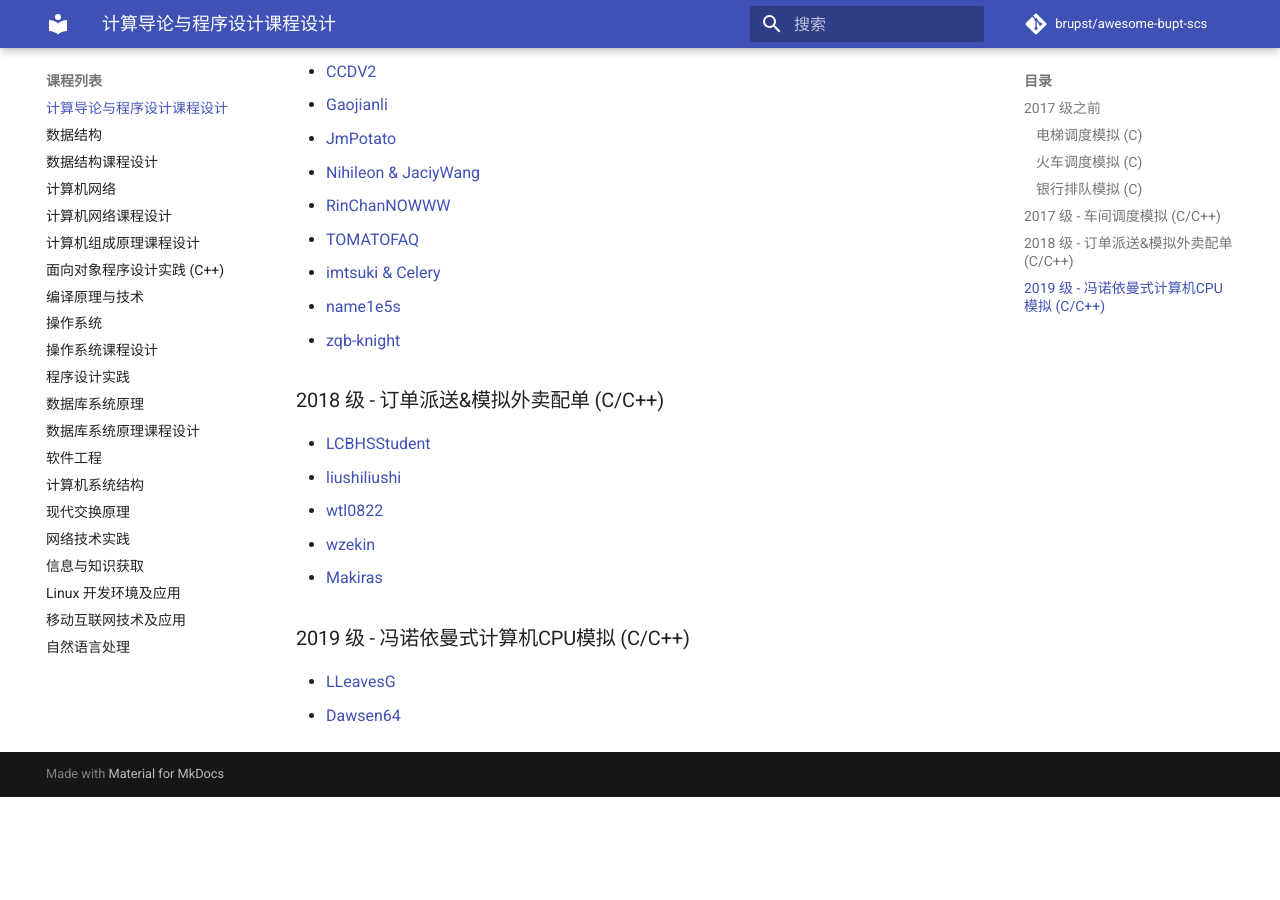
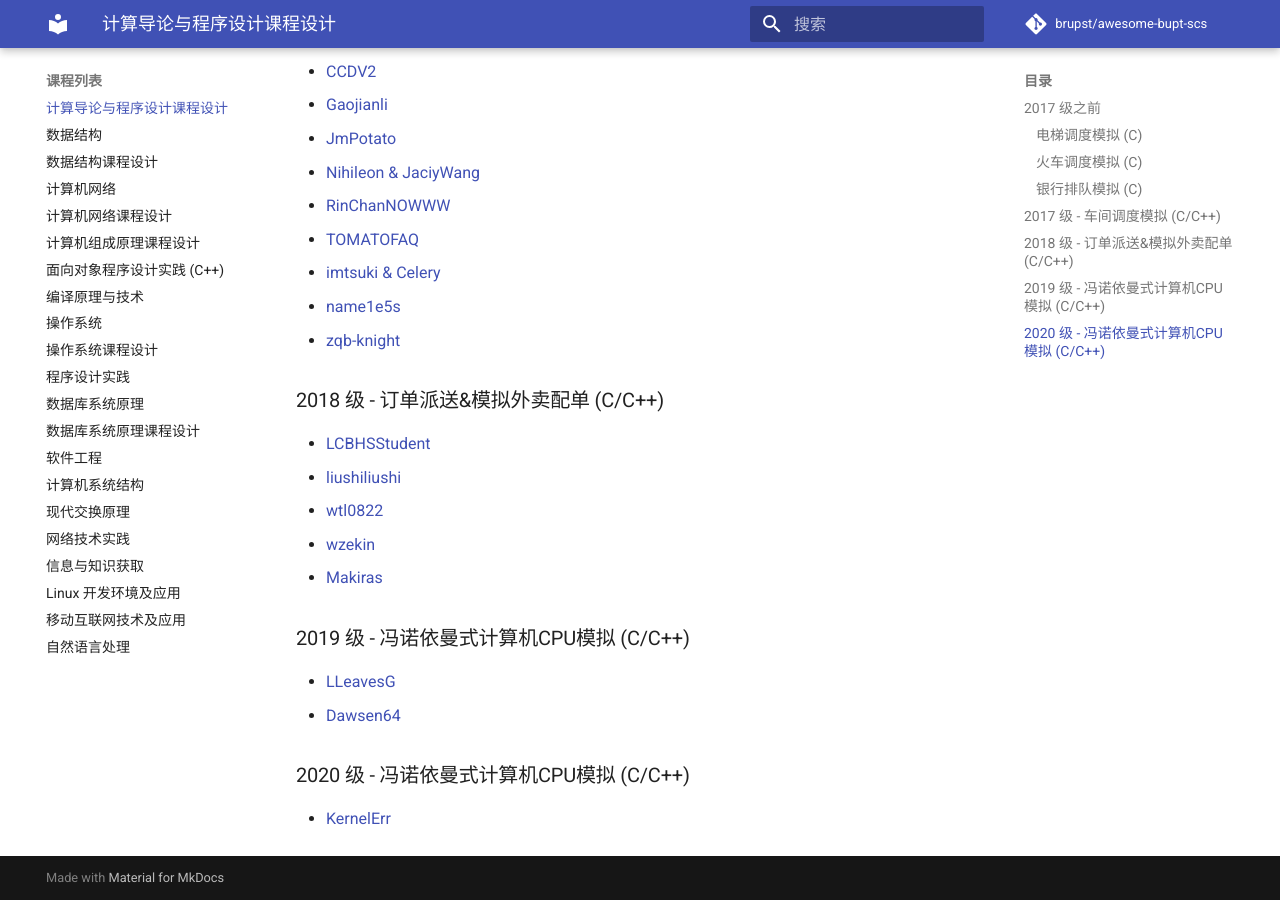
Before and after one commit to brupst/awesome-bupt-scs, an MkDocs documentation site: the page built from projects/Introduction-to-Computing-and-Foundation-of-Programming.md, in a window 1280 px wide and 900 px high, scrolled down 560 px. Built offline with MkDocs 1.6.1 and Material for MkDocs 9.7.7, drawn with Linux system fonts in a browser that asks for light colours; comment, search, counter and statistics services are not loaded; before the commit the page ends 1357 px from its top, so only the background shows below that.

Commit message:
Add KernelErr's IoC & FoP homework (#29)
This is homework of Introduction to Computing and Foundation of Programming in 2021. Do not copy.

```diff
--- a/projects/Introduction-to-Computing-and-Foundation-of-Programming.md
+++ b/projects/Introduction-to-Computing-and-Foundation-of-Programming.md
@@ -39,3 +39,7 @@
 
 * [LLeavesG](https://github.com/LLeavesG/BUPT-von-Neumann-CPUsimulation)
 * [Dawsen64](https://github.com/Dawsen64/computer-CPU-simulator)
+
+### 2020 级 - 冯诺依曼式计算机CPU模拟 (C/C++)
+
+- [KernelErr](https://github.com/KernelErr/BUPT-CPU-Simulator)
```
